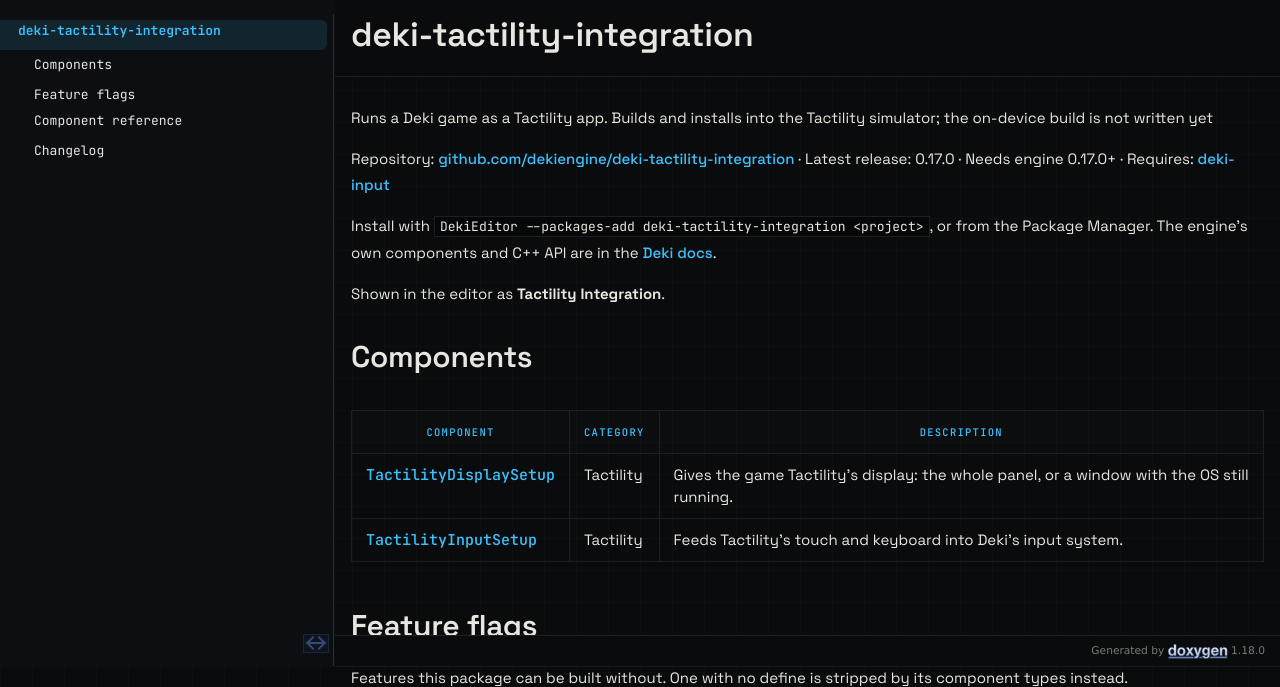
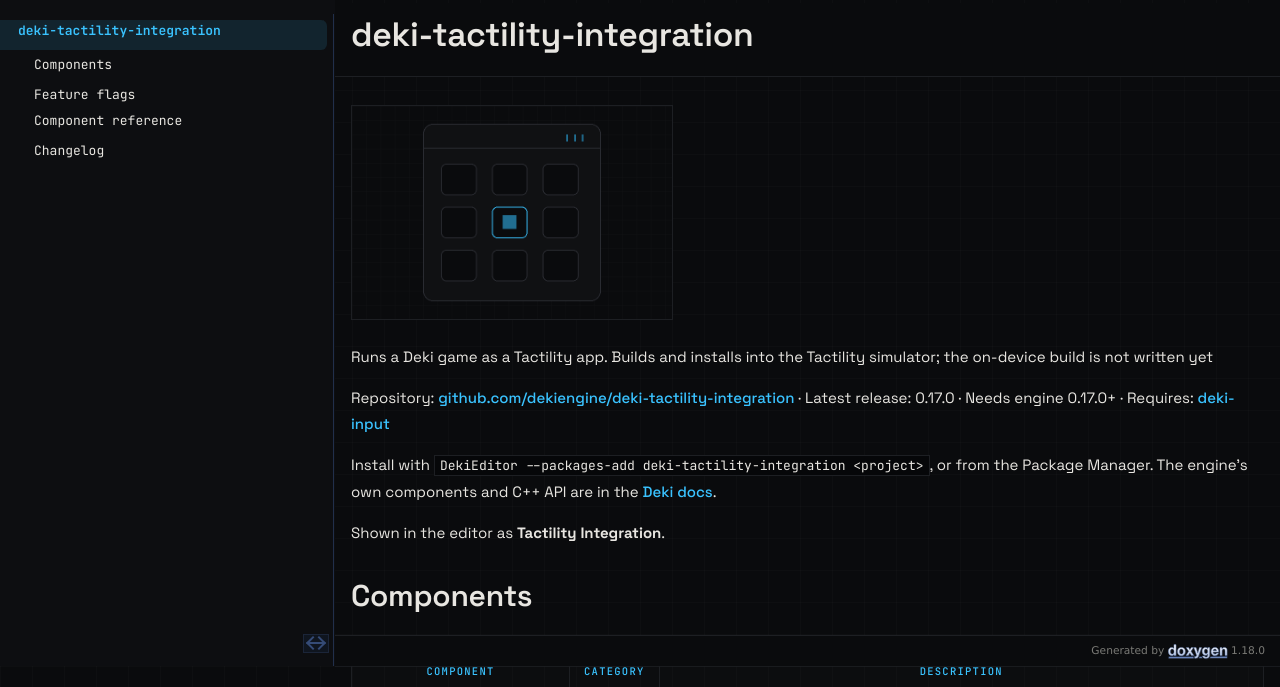
Before and after one commit to dekiengine/deki-tactility-integration, a plain HTML site: page index.html in a window 1280 px wide. Shown: the part 134-821 px from the top of the page. Drawn offline with Linux system fonts and the light colour scheme.

Commit message:
Docs for deki-tactility-integration from deki-editor 7b3be23

```diff
--- a/index.html
+++ b/index.html
@@ -102,7 +102,10 @@ document.addEventListener('DOMContentLoaded',() => { initNavTree('index.html',''
 </div><!--header-->
 <div class="contents">
 <div class="textblock"><p><a class="anchor" id="mainpage"></a></p>
-<p>Runs a Deki game as a Tactility app. Builds and installs into the Tactility simulator; the on-device build is not written yet</p>
+<div class="image">
+<img src="deki-tactility-integration.png" alt=""/>
+</div>
+    <p>Runs a Deki game as a Tactility app. Builds and installs into the Tactility simulator; the on-device build is not written yet</p>
 <p>Repository: <a href="https://github.com/dekiengine/deki-tactility-integration">github.com/dekiengine/deki-tactility-integration</a> · Latest release: 0.17.0 · Needs engine 0.17.0+ · Requires: <a href="https://dekiengine.github.io/deki-input/">deki-input</a></p>
 <p>Install with <span class="tt">DekiEditor --packages-add deki-tactility-integration &lt;project&gt;</span>, or from the Package Manager. The engine's own components and C++ API are in the <a href="https://dekiengine.github.io/docs/">Deki docs</a>.</p>
 <p>Shown in the editor as <b>Tactility Integration</b>.</p>
```
Also changed, not shown: deki-tactility-integration.png (added).
